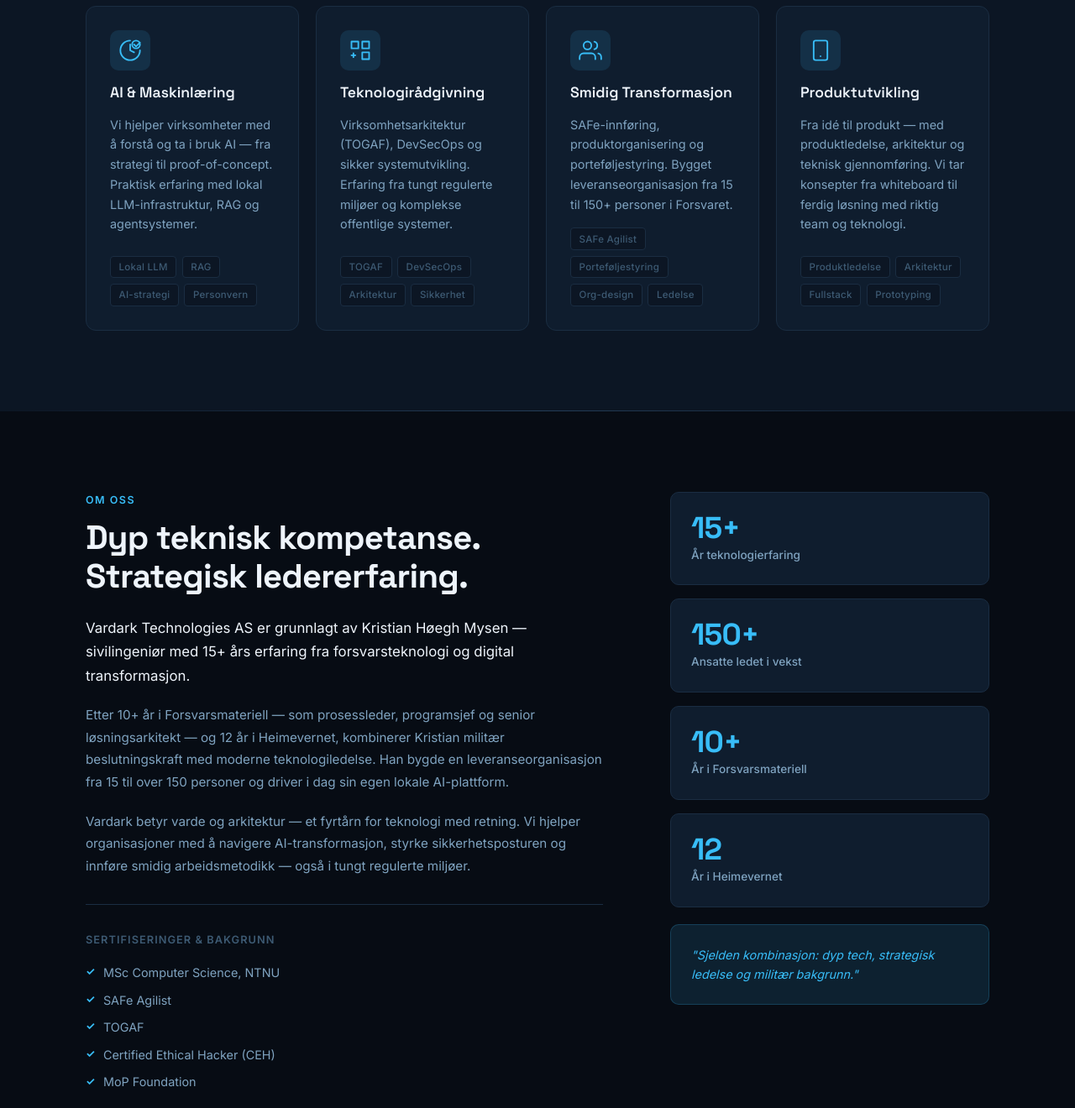
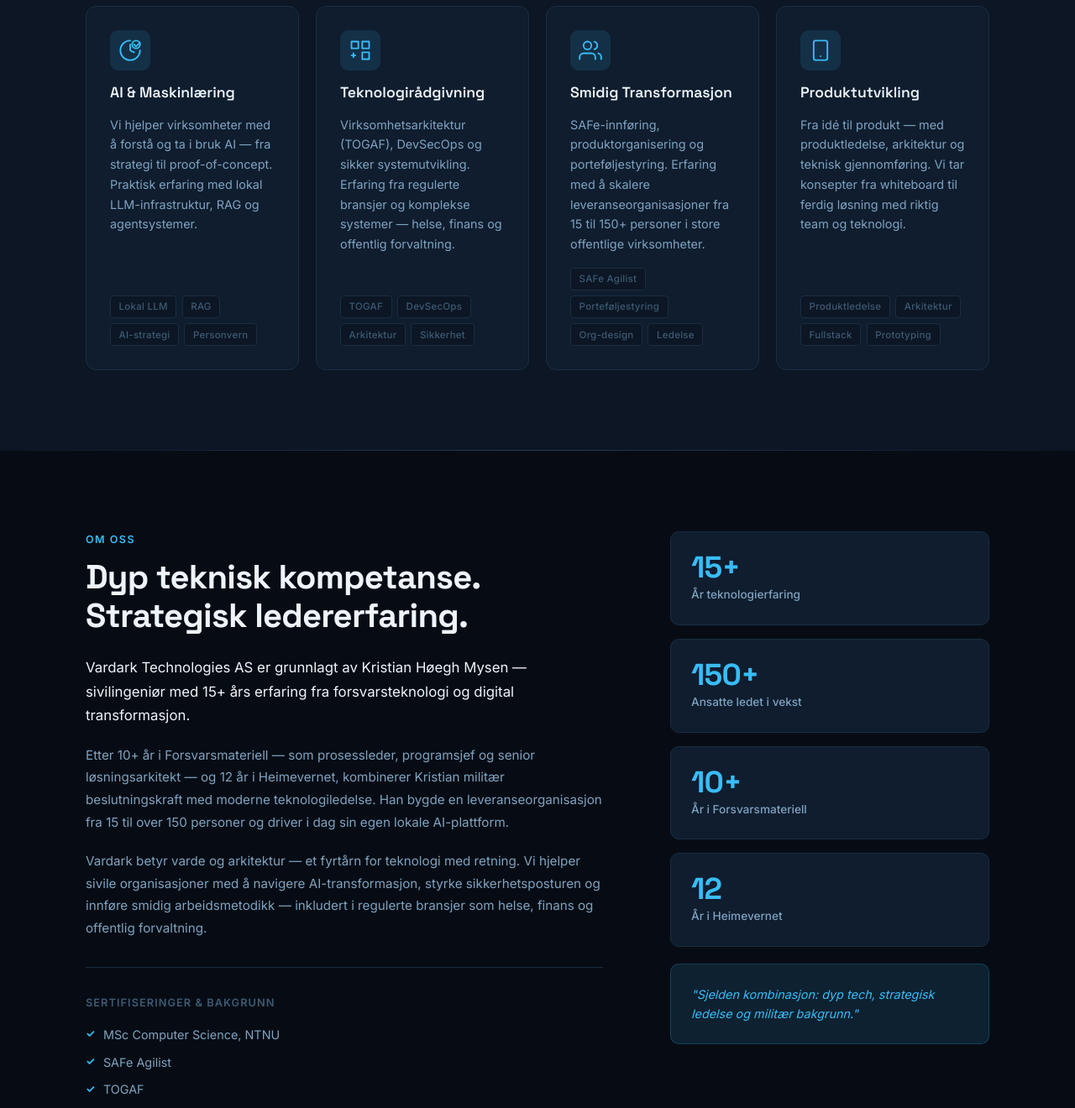
Before and after one commit to Athena-mysen/vardark-website, an Astro site: page / in a window 1280 px wide. Shown: the part 1100-2420 px from the top of the page at 84% size. Built offline with nearby package versions, Linux system fonts and the light colour scheme; Astro itself is replaced by a stand-in of ours.

Commit message:
Legal compliance: remove defense sector signals, clarify civilian focus

```diff
--- a/src/components/About.astro
+++ b/src/components/About.astro
@@ -32,8 +32,8 @@
       </p>
       <p class="about__body">
         Vardark betyr varde og arkitektur — et fyrtårn for teknologi med retning.
-        Vi hjelper organisasjoner med å navigere AI-transformasjon, styrke sikkerhetsposturen
-        og innføre smidig arbeidsmetodikk — også i tungt regulerte miljøer.
+        Vi hjelper sivile organisasjoner med å navigere AI-transformasjon, styrke sikkerhetsposturen
+        og innføre smidig arbeidsmetodikk — inkludert i regulerte bransjer som helse, finans og offentlig forvaltning.
       </p>
 
       <div class="about__certs">
--- a/src/components/Hero.astro
+++ b/src/components/Hero.astro
@@ -28,7 +28,7 @@
 
     <div class="hero__badges">
       <span class="hero__badge">AI &amp; Lokal LLM</span>
-      <span class="hero__badge">Forsvarsteknologi</span>
+      <span class="hero__badge">Offentlig sektor</span>
       <span class="hero__badge">SAFe Agilist</span>
       <span class="hero__badge">TOGAF</span>
       <span class="hero__badge">CEH</span>
--- a/src/components/Services.astro
+++ b/src/components/Services.astro
@@ -11,14 +11,14 @@
     icon: `<svg xmlns="http://www.w3.org/2000/svg" width="28" height="28" viewBox="0 0 24 24" fill="none" stroke="currentColor" stroke-width="1.6" stroke-linecap="round" stroke-linejoin="round"><rect x="3" y="3" width="7" height="7"/><rect x="14" y="3" width="7" height="7"/><rect x="14" y="14" width="7" height="7"/><path d="M3 17h4m-2-2v4"/></svg>`,
     title: 'Teknologirådgivning',
     description:
-      'Virksomhetsarkitektur (TOGAF), DevSecOps og sikker systemutvikling. Erfaring fra tungt regulerte miljøer og komplekse offentlige systemer.',
+      'Virksomhetsarkitektur (TOGAF), DevSecOps og sikker systemutvikling. Erfaring fra regulerte bransjer og komplekse systemer — helse, finans og offentlig forvaltning.',
     tags: ['TOGAF', 'DevSecOps', 'Arkitektur', 'Sikkerhet'],
   },
   {
     icon: `<svg xmlns="http://www.w3.org/2000/svg" width="28" height="28" viewBox="0 0 24 24" fill="none" stroke="currentColor" stroke-width="1.6" stroke-linecap="round" stroke-linejoin="round"><path d="M17 21v-2a4 4 0 0 0-4-4H5a4 4 0 0 0-4 4v2"/><circle cx="9" cy="7" r="4"/><path d="M23 21v-2a4 4 0 0 0-3-3.87"/><path d="M16 3.13a4 4 0 0 1 0 7.75"/></svg>`,
     title: 'Smidig Transformasjon',
     description:
-      'SAFe-innføring, produktorganisering og porteføljestyring. Bygget leveranseorganisasjon fra 15 til 150+ personer i Forsvaret.',
+      'SAFe-innføring, produktorganisering og porteføljestyring. Erfaring med å skalere leveranseorganisasjoner fra 15 til 150+ personer i store offentlige virksomheter.',
     tags: ['SAFe Agilist', 'Porteføljestyring', 'Org-design', 'Ledelse'],
   },
   {
```
